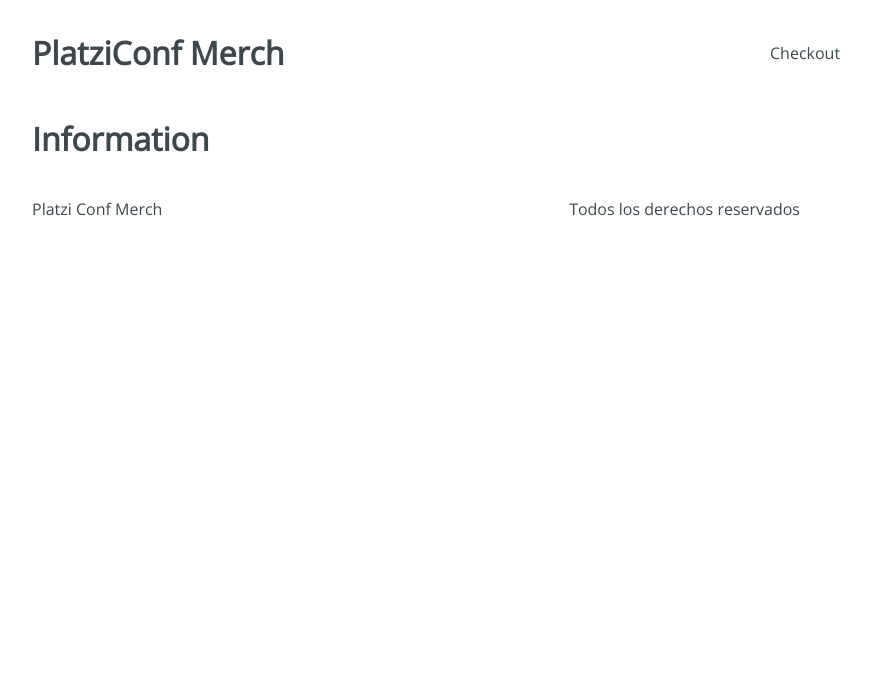
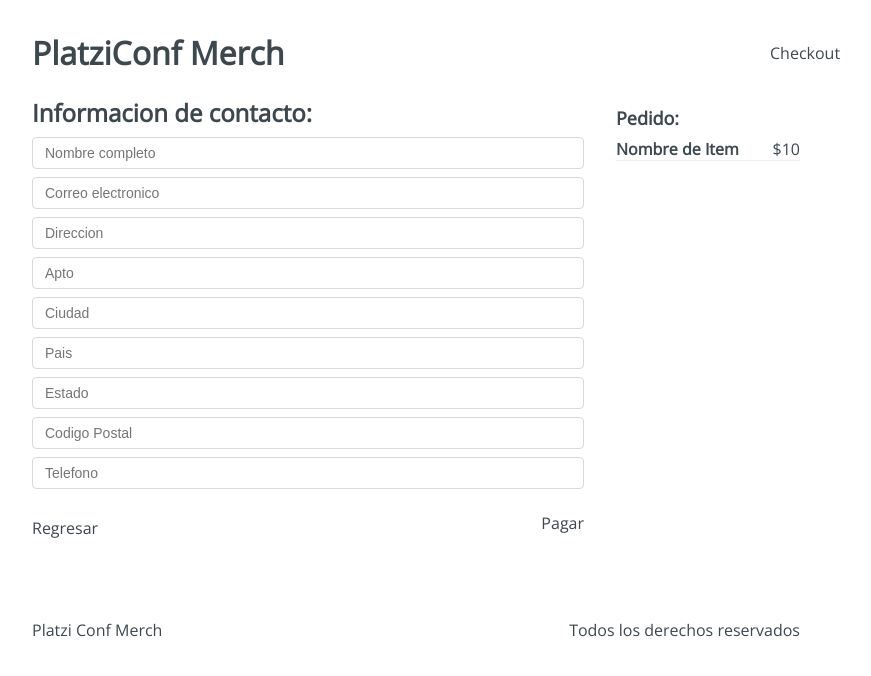
Before and after one commit to Franklingp/platzi-conf-store, a React app: page /checkout/information in a window 1280 px wide. Shown: the top 676 px of the page, without its empty margins (224-1095 px from the left). Built offline with nearby package versions, Linux system fonts and the light colour scheme.

Commit message:
added structure in info component

```diff
--- a/src/containers/Information.jsx
+++ b/src/containers/Information.jsx
@@ -1,9 +1,57 @@
 import React from 'react';
+
+//styles
+import '../styles/components/Information.css';
 
 function Information() {
   return (
-    <div>
-      <h1>Information</h1>
+    <div className="Information">
+      <div className="Information-content">
+        <div className="Information-head">
+          <h2>Informacion de contacto:</h2>
+        </div>
+        <div className="Information-form">
+          <form action="">
+            <input
+              name="name"
+              placeholder="Nombre completo"
+              type="text"
+              required
+            />
+            <input
+              name="email"
+              placeholder="Correo electronico"
+              type="email"
+              required
+            />
+            <input
+              name="address"
+              placeholder="Direccion"
+              type="text"
+              required
+            />
+            <input name="apto" placeholder="Apto" type="text" required />
+            <input name="city" placeholder="Ciudad" type="text" required />
+            <input name="country" placeholder="Pais" type="text" required />
+            <input name="state" placeholder="Estado" type="text" required />
+            <input name="cp" placeholder="Codigo Postal" type="text" required />
+            <input name="phone" placeholder="Telefono" type="text" required />
+          </form>
+        </div>
+        <div className="Information-buttons">
+          <div className="Information-back">Regresar</div>
+          <div className="Information-next">Pagar</div>
+        </div>
+      </div>
+      <div className="Information-sidebar">
+        <h3>Pedido:</h3>
+        <div className="Information-item">
+          <div className="Information-element">
+            <h4>Nombre de Item</h4>
+            <span>$10</span>
+          </div>
+        </div>
+      </div>
     </div>
   );
 }
```
